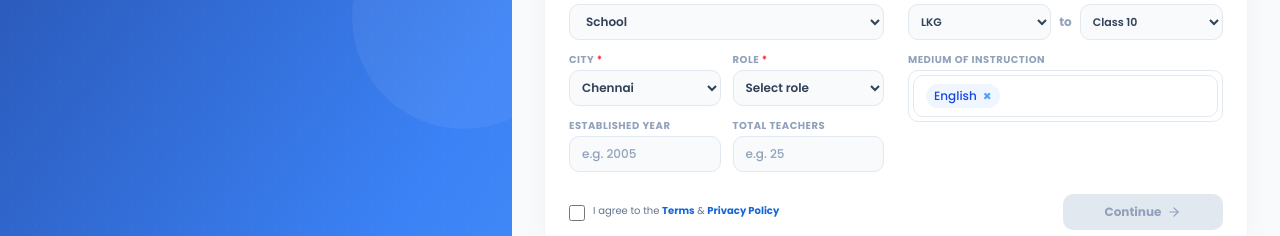
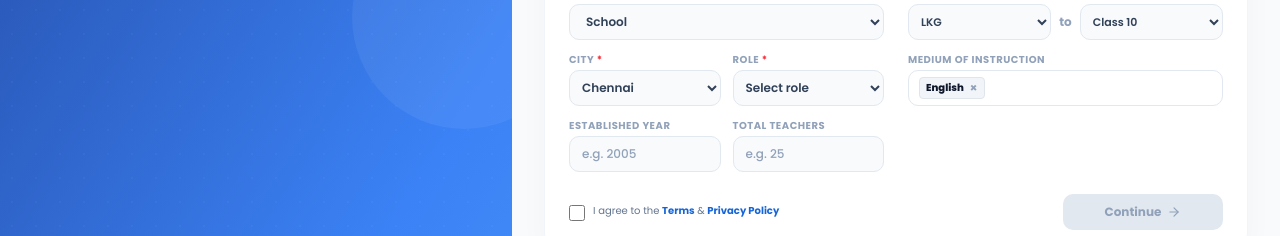
Before and after one commit to techparrotinc/VidhyaanCRM, a Next.js app: page /register in a window 1280 px wide. Shown: the part 362-598 px from the top of the page. Built offline with nearby package versions, Linux system fonts and the light colour scheme; a web font is replaced by a local one.

Commit message:
style(register): make Medium of Instruction & Exam Focus input fonts bold dark black and enlarge selected area

```diff
--- a/src/app/(auth)/register/page.tsx
+++ b/src/app/(auth)/register/page.tsx
@@ -602,13 +602,11 @@ export default function RegisterPage() {
                         <label className="text-[10px] font-bold uppercase tracking-wider text-slate-400 block mb-0.5">
                           Medium of Instruction
                         </label>
-                        <div className="max-h-[64px] overflow-y-auto border border-slate-200 rounded-lg p-1">
                         <LanguageTagInput
                           value={mediumOfInstruction ?? []}
                           onChange={(vals) => setMediumOfInstruction(vals)}
                           options={INDIAN_LANGUAGES}
                         />
-                        </div>
                       </div>
                     )}
 
@@ -617,13 +615,11 @@ export default function RegisterPage() {
                         <label className="text-[10px] font-bold uppercase tracking-wider text-slate-400 block mb-0.5">
                           Exam Focus
                         </label>
-                        <div className="max-h-[64px] overflow-y-auto border border-slate-200 rounded-lg p-1">
                         <ExamFocusTagInput
                           value={examFocus ?? []}
                           onChange={(vals) => setExamFocus(vals)}
                           options={EXAM_FOCUS_OPTIONS}
                         />
-                        </div>
                       </div>
                     )}
                   </div>
--- a/src/components/ui/ExamFocusTagInput.tsx
+++ b/src/components/ui/ExamFocusTagInput.tsx
@@ -73,7 +73,7 @@ export function ExamFocusTagInput({
   return (
     <div className="relative" ref={containerRef}>
       <div
-        className="border border-slate-200 rounded-lg min-h-[42px] px-3 py-2 flex flex-wrap gap-1.5 items-center cursor-text focus-within:ring-2 focus-within:ring-amber-500 bg-white"
+        className="border border-slate-200 rounded-lg min-h-[36px] px-2.5 py-1 flex flex-wrap gap-1 items-center cursor-text focus-within:border-[#1565D8] focus-within:ring-1 focus-within:ring-blue-100 bg-white"
         onClick={() => {
           // Focus the input if the container is clicked
           const inputEl = containerRef.current?.querySelector('input')
@@ -83,12 +83,12 @@ export function ExamFocusTagInput({
         {selectedOptions.map((opt) => (
           <span
             key={opt.value}
-            className="inline-flex items-center gap-1 bg-amber-50 text-amber-700 text-xs font-medium px-2 py-0.5 rounded-full"
+            className="inline-flex items-center gap-1 bg-slate-100 text-slate-900 border border-slate-250 text-[10px] font-extrabold px-1.5 py-0.5 rounded"
           >
             {opt.label}
             <button
               type="button"
-              className="ml-0.5 text-amber-400 hover:text-amber-700 cursor-pointer font-bold text-sm"
+              className="ml-0.5 text-slate-400 hover:text-red-650 cursor-pointer font-bold text-xs"
               onClick={(e) => {
                 e.stopPropagation()
                 handleRemove(opt.value)
@@ -100,7 +100,7 @@ export function ExamFocusTagInput({
         ))}
         <input
           type="text"
-          className="flex-1 min-w-[120px] outline-none text-sm text-slate-700 bg-transparent placeholder:text-slate-400"
+          className="flex-1 min-w-[120px] outline-none text-xs text-slate-900 font-semibold bg-transparent placeholder:text-slate-400 placeholder:font-normal"
           placeholder={
             value.length === 0
               ? (placeholder ?? 'Search exam or course focus...')
@@ -116,19 +116,19 @@ export function ExamFocusTagInput({
       </div>
 
       {isOpen && (
-        <div className="absolute z-50 top-full left-0 right-0 mt-1 bg-white border border-slate-200 rounded-lg shadow-lg max-h-48 overflow-y-auto">
+        <div className="absolute z-50 top-full left-0 right-0 mt-1 bg-white border border-slate-200 rounded-lg shadow-lg max-h-40 overflow-y-auto">
           {filteredOptions.length > 0 ? (
             filteredOptions.map((opt) => (
               <div
                 key={opt.value}
-                className="px-3 py-2 text-sm text-slate-700 hover:bg-amber-50 hover:text-amber-700 cursor-pointer"
+                className="px-3 py-1.5 text-xs text-slate-900 font-extrabold hover:bg-slate-50 cursor-pointer"
                 onClick={() => handleSelect(opt.value)}
               >
                 {opt.label}
               </div>
             ))
           ) : (
-            <div className="px-3 py-3 text-sm text-slate-400 text-center">
+            <div className="px-3 py-2 text-xs text-slate-400 text-center font-medium">
               No exams found
             </div>
           )}
--- a/src/components/ui/LanguageTagInput.tsx
+++ b/src/components/ui/LanguageTagInput.tsx
@@ -73,7 +73,7 @@ export function LanguageTagInput({
   return (
     <div className="relative" ref={containerRef}>
       <div
-        className="border border-slate-200 rounded-lg min-h-[42px] px-3 py-2 flex flex-wrap gap-1.5 items-center cursor-text focus-within:ring-2 focus-within:ring-blue-500 bg-white"
+        className="border border-slate-200 rounded-lg min-h-[36px] px-2.5 py-1 flex flex-wrap gap-1 items-center cursor-text focus-within:border-[#1565D8] focus-within:ring-1 focus-within:ring-blue-100 bg-white"
         onClick={() => {
           // Focus the input if the container is clicked
           const inputEl = containerRef.current?.querySelector('input')
@@ -83,12 +83,12 @@ export function LanguageTagInput({
         {selectedOptions.map((opt) => (
           <span
             key={opt.value}
-            className="inline-flex items-center gap-1 bg-blue-50 text-blue-700 text-xs font-medium px-2 py-0.5 rounded-full"
+            className="inline-flex items-center gap-1 bg-slate-100 text-slate-900 border border-slate-250 text-[10px] font-extrabold px-1.5 py-0.5 rounded"
           >
             {opt.label}
             <button
               type="button"
-              className="ml-0.5 text-blue-400 hover:text-blue-700 cursor-pointer font-bold text-sm"
+              className="ml-0.5 text-slate-400 hover:text-red-650 cursor-pointer font-bold text-xs"
               onClick={(e) => {
                 e.stopPropagation()
                 handleRemove(opt.value)
@@ -100,7 +100,7 @@ export function LanguageTagInput({
         ))}
         <input
           type="text"
-          className="flex-1 min-w-[120px] outline-none text-sm text-slate-700 bg-transparent placeholder:text-slate-400"
+          className="flex-1 min-w-[120px] outline-none text-xs text-slate-900 font-semibold bg-transparent placeholder:text-slate-400 placeholder:font-normal"
           placeholder={
             value.length === 0
               ? (placeholder ?? 'Search languages...')
@@ -116,19 +116,19 @@ export function LanguageTagInput({
       </div>
 
       {isOpen && (
-        <div className="absolute z-50 top-full left-0 right-0 mt-1 bg-white border border-slate-200 rounded-lg shadow-lg max-h-48 overflow-y-auto">
+        <div className="absolute z-50 top-full left-0 right-0 mt-1 bg-white border border-slate-200 rounded-lg shadow-lg max-h-40 overflow-y-auto">
           {filteredOptions.length > 0 ? (
             filteredOptions.map((opt) => (
               <div
                 key={opt.value}
-                className="px-3 py-2 text-sm text-slate-700 hover:bg-blue-50 hover:text-blue-700 cursor-pointer"
+                className="px-3 py-1.5 text-xs text-slate-900 font-extrabold hover:bg-slate-50 cursor-pointer"
                 onClick={() => handleSelect(opt.value)}
               >
                 {opt.label}
               </div>
             ))
           ) : (
-            <div className="px-3 py-3 text-sm text-slate-400 text-center">
+            <div className="px-3 py-2 text-xs text-slate-400 text-center font-medium">
               No languages found
             </div>
           )}
```
Lines whose indentation alone changed are shown as unchanged.
